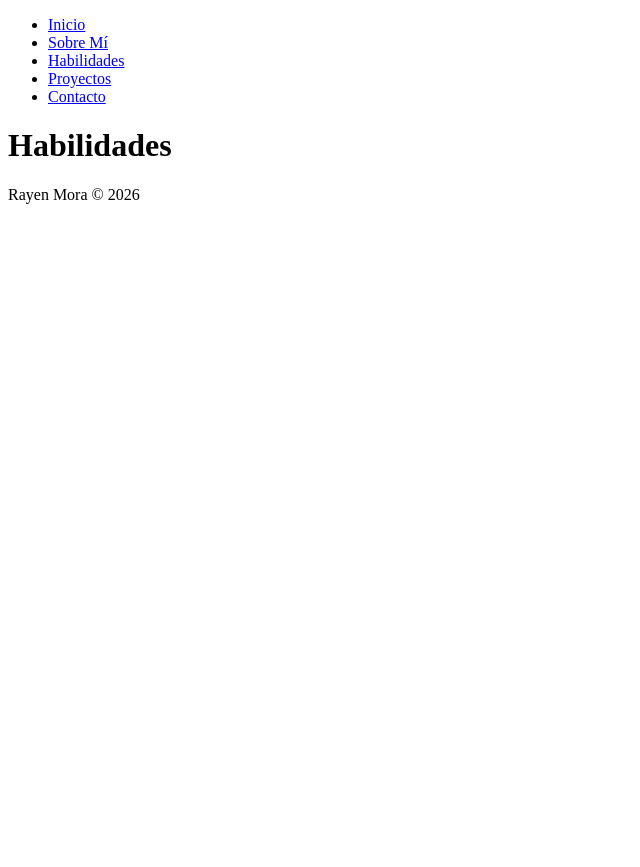
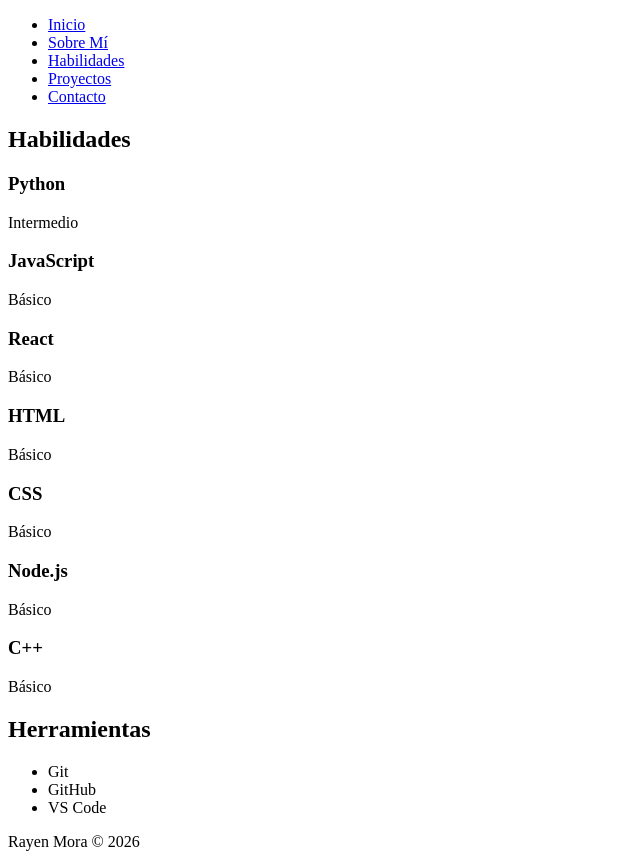
Before and after one commit to rmora2025-code/mi-portafolio, a React (Vite) app: page /habilidades in a window 1280 px wide. Shown: the whole page, without its empty margins (0-640 px from the left). Before the commit the page ends 800 px from the top, so only its background shows below. Built offline with nearby package versions, Linux system fonts and the light colour scheme.

Commit message:
Fase 5: Contenido Habilidades

```diff
--- a/src/pages/Habilidades.jsx
+++ b/src/pages/Habilidades.jsx
@@ -1,3 +1,37 @@
-export default function Habilidades() {
-    return <h1>Habilidades</h1>
+function Habilidades() {
+  const habilidades = [
+    { nombre: 'Python', nivel: 'Intermedio' },
+    { nombre: 'JavaScript', nivel: 'Básico' },
+    { nombre: 'React', nivel: 'Básico' },
+    { nombre: 'HTML', nivel: 'Básico' },
+    { nombre: 'CSS', nivel: 'Básico' },
+    { nombre: 'Node.js', nivel: 'Básico' },
+    { nombre: 'C++', nivel: 'Básico' },
+  ];
+
+  const herramientas = ['Git', 'GitHub', 'VS Code'];
+
+  return (
+    <section>
+      <h1>Habilidades</h1>
+
+      <div className="habilidades">
+        {habilidades.map((hab) => (
+          <div key={hab.nombre} className="tarjeta">
+            <h3>{hab.nombre}</h3>
+            <p>{hab.nivel}</p>
+          </div>
+        ))}
+      </div>
+
+      <h2>Herramientas</h2>
+      <ul>
+        {herramientas.map((tool) => (
+          <li key={tool}>{tool}</li>
+        ))}
+      </ul>
+    </section>
+  );
 }
+
+export default Habilidades;
```
